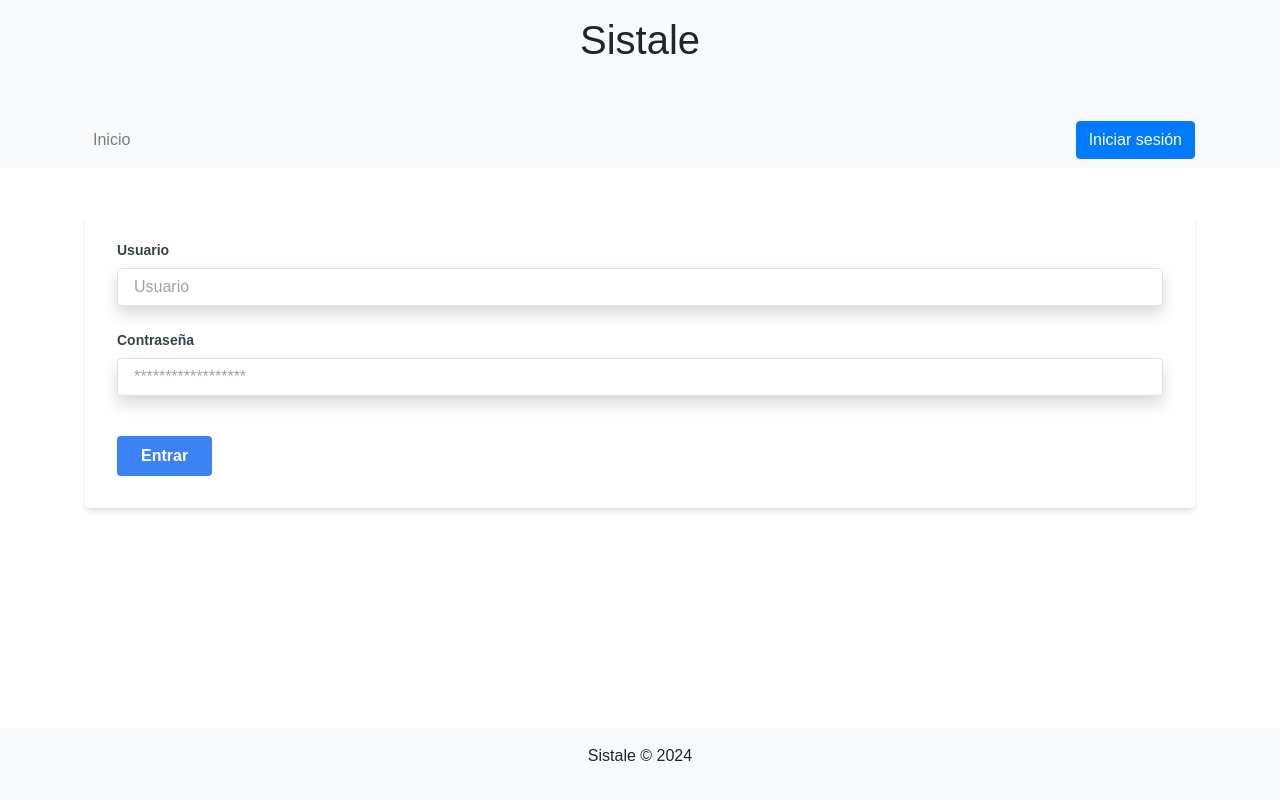
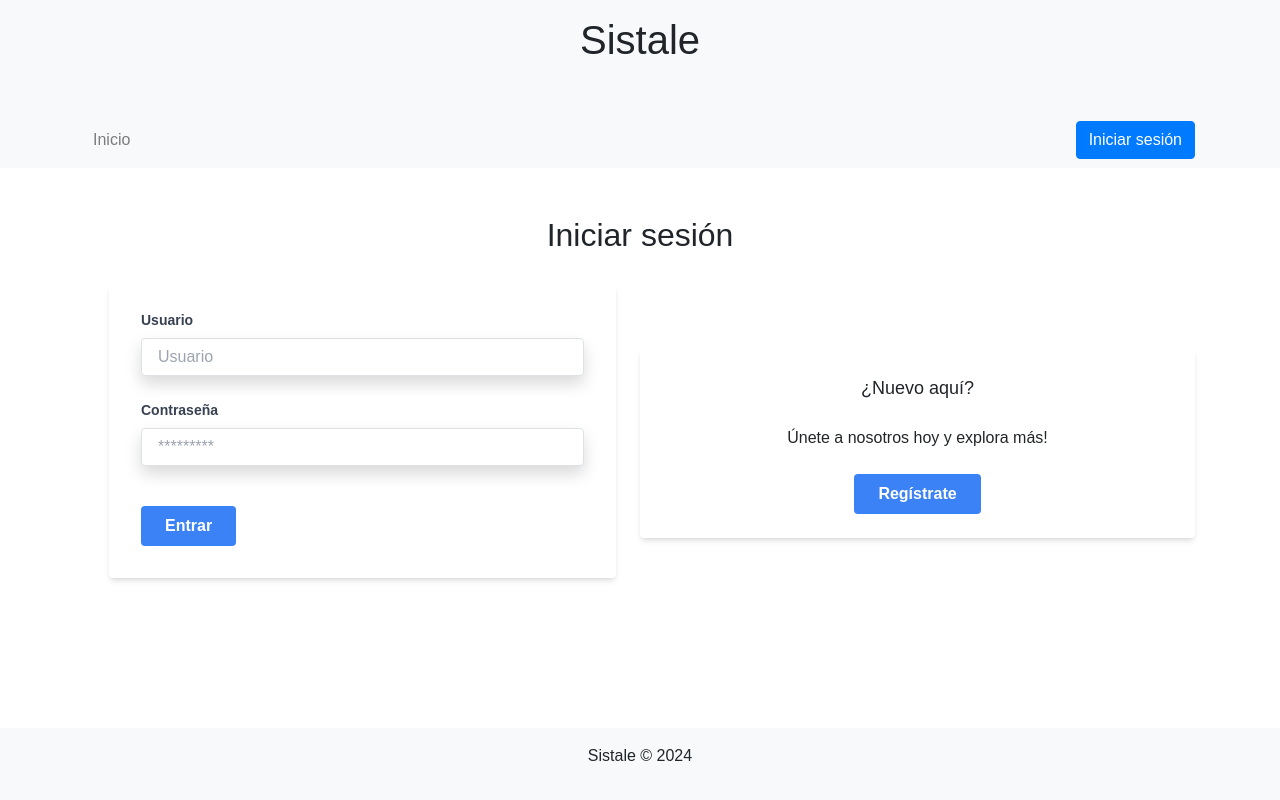
Before and after one commit to JoseLuisADA/proyectofinaldaw, a Next.js app in the folder sistaleforo-web-final/: page /login in a window 1280 px wide. Built offline with nearby package versions, Linux system fonts and the light colour scheme; no server answers; a web font is replaced by a local one.

Commit message:
Login new features

```diff
--- a/sistaleforo-web-final/app/login/page.tsx
+++ b/sistaleforo-web-final/app/login/page.tsx
@@ -1,9 +1,9 @@
-///app/login/page.tsx
 'use client';
 
 import React, { useState, useContext, useEffect } from 'react';
 import { useRouter } from 'next/navigation'; // Usar el enrutador de navegación de Next.js
 import { AuthContext } from '../../components/AuthContext'; // Ajusta la ruta según la estructura de tu proyecto
+import Link from 'next/link';
 
 const LoginPage = () => {
   const { user, login, error, isLoading } = useContext(AuthContext);
@@ -23,13 +23,15 @@ const LoginPage = () => {
     try {
       await login(username, password); // Esperamos a que el login sea exitoso
     } catch (err) {
-      // Manejo de errores permanece igual
       console.error("Error durante el login:", err);
     }
   };
 
   return (
-    <div className="w-full h-full">
+    <div>
+      <h2 className='text-center'>Iniciar sesión</h2>
+      <div className="w-full h-full flex flex-wrap justify-center items-center">
+        <div className="w-full sm:w-1/2 p-4">
           <form className="bg-white shadow-md rounded px-8 pt-6 pb-8 mb-4" onSubmit={handleLogin}>
             <div className="mb-4">
               <label className="block text-gray-700 text-sm font-bold mb-2" htmlFor="username">
@@ -52,7 +54,7 @@ const LoginPage = () => {
                 className="shadow appearance-none border rounded w-full py-2 px-3 text-gray-700 mb-3 leading-tight focus:outline-none focus:shadow-outline"
                 id="password"
                 type="password"
-            placeholder="******************"
+                placeholder="*********"
                 value={password}
                 onChange={(e) => setPassword(e.target.value)}
               />
@@ -69,6 +71,15 @@ const LoginPage = () => {
             {error && <p className="text-red-500 text-center font-bold italic">{error.message}</p>}
           </form>
         </div>
+        <div className="w-full sm:w-1/2 p-4 flex flex-col justify-center items-center text-center bg-white shadow-md rounded">
+          <h2 className="text-lg mb-4">¿Nuevo aquí?</h2>
+          <p className="mb-6">Únete a nosotros hoy y explora más!</p>
+          <Link href="/register" className="bg-blue-500 hover:bg-blue-700 text-white font-bold py-2 px-4 rounded">
+            Regístrate
+          </Link>
+        </div>
+      </div>
+    </div>
   );
 };
 
```
Lines whose indentation alone changed are shown as unchanged.
